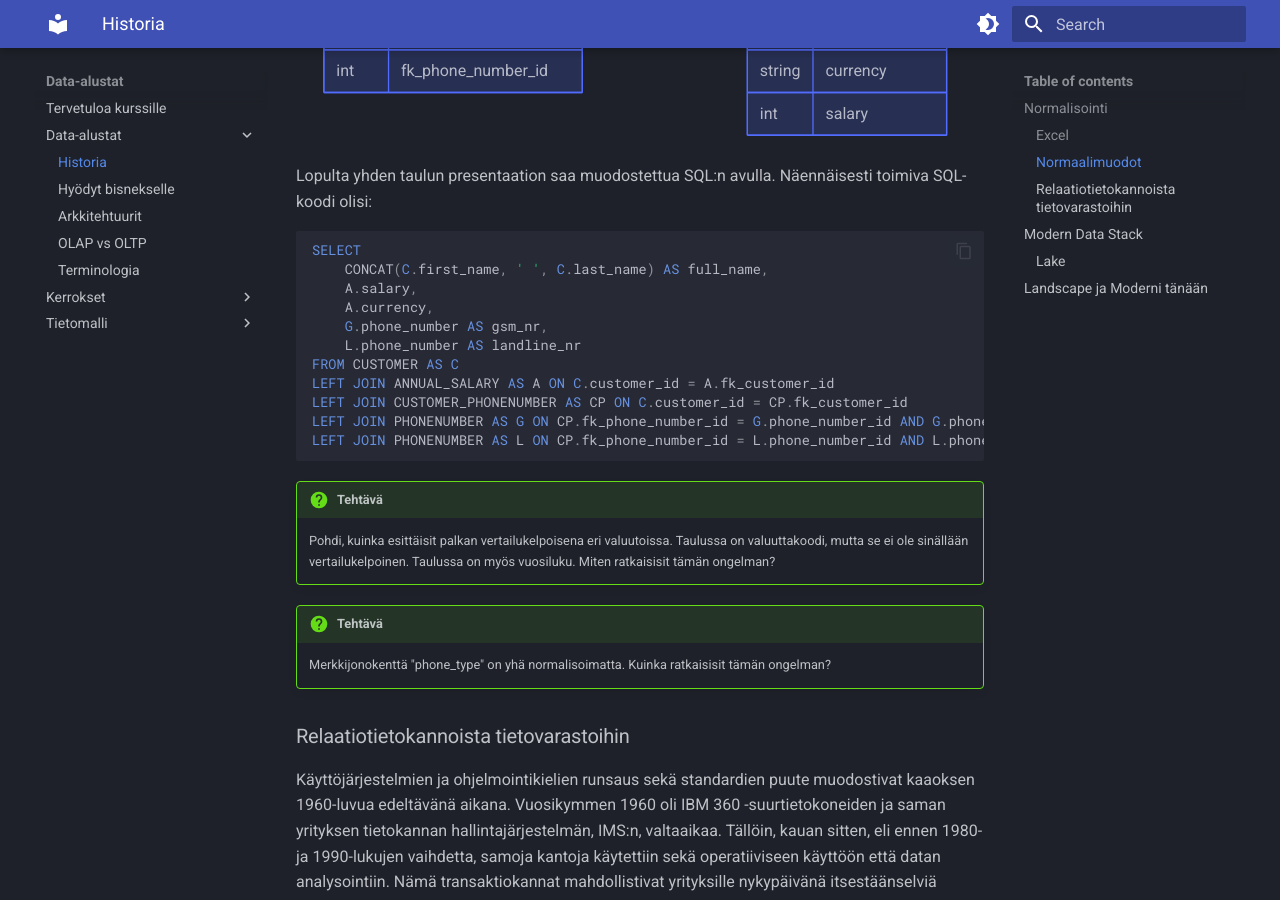
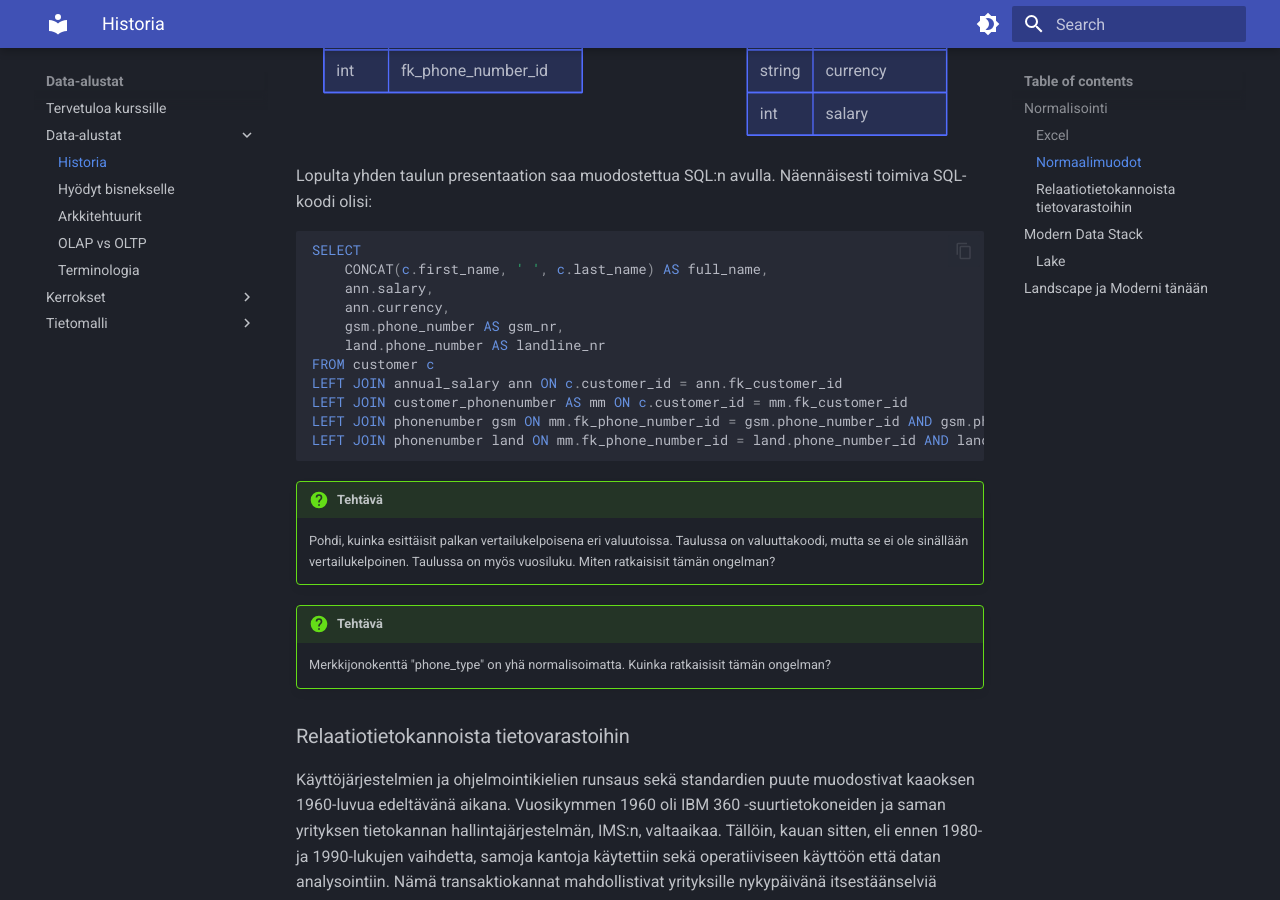
Before and after one commit to sourander/data-alustat, an MkDocs documentation site: the page built from docs/data_alustat/historia.md, in a window 1280 px wide and 900 px high, scrolled down 3060 px. Built offline with MkDocs 1.6.1 and Material for MkDocs 9.7.7, drawn with Linux system fonts in a browser that asks for light colours.

Commit message:
Using lowercase in SQL after all

````diff
--- a/docs/data_alustat/historia.md
+++ b/docs/data_alustat/historia.md
@@ -103,16 +103,16 @@ Lopulta yhden taulun presentaation saa muodostettua SQL:n avulla. Näennäisesti
 
 ```sql
 SELECT
-    CONCAT(C.first_name, ' ', C.last_name) AS full_name,
-    A.salary,
-    A.currency,
-    G.phone_number AS gsm_nr,
-    L.phone_number AS landline_nr
-FROM CUSTOMER AS C
-LEFT JOIN ANNUAL_SALARY AS A ON C.customer_id = A.fk_customer_id
-LEFT JOIN CUSTOMER_PHONENUMBER AS CP ON C.customer_id = CP.fk_customer_id
-LEFT JOIN PHONENUMBER AS G ON CP.fk_phone_number_id = G.phone_number_id AND G.phone_type = 'gsm'
-LEFT JOIN PHONENUMBER AS L ON CP.fk_phone_number_id = L.phone_number_id AND L.phone_type = 'landline';
+    CONCAT(c.first_name, ' ', c.last_name) AS full_name,
+    ann.salary,
+    ann.currency,
+    gsm.phone_number AS gsm_nr,
+    land.phone_number AS landline_nr
+FROM customer c
+LEFT JOIN annual_salary ann ON c.customer_id = ann.fk_customer_id
+LEFT JOIN customer_phonenumber AS mm ON c.customer_id = mm.fk_customer_id
+LEFT JOIN phonenumber gsm ON mm.fk_phone_number_id = gsm.phone_number_id AND gsm.phone_type = 'gsm'
+LEFT JOIN phonenumber land ON mm.fk_phone_number_id = land.phone_number_id AND land.phone_type = 'landline';
 ```
 
 !!! question "Tehtävä"
````
